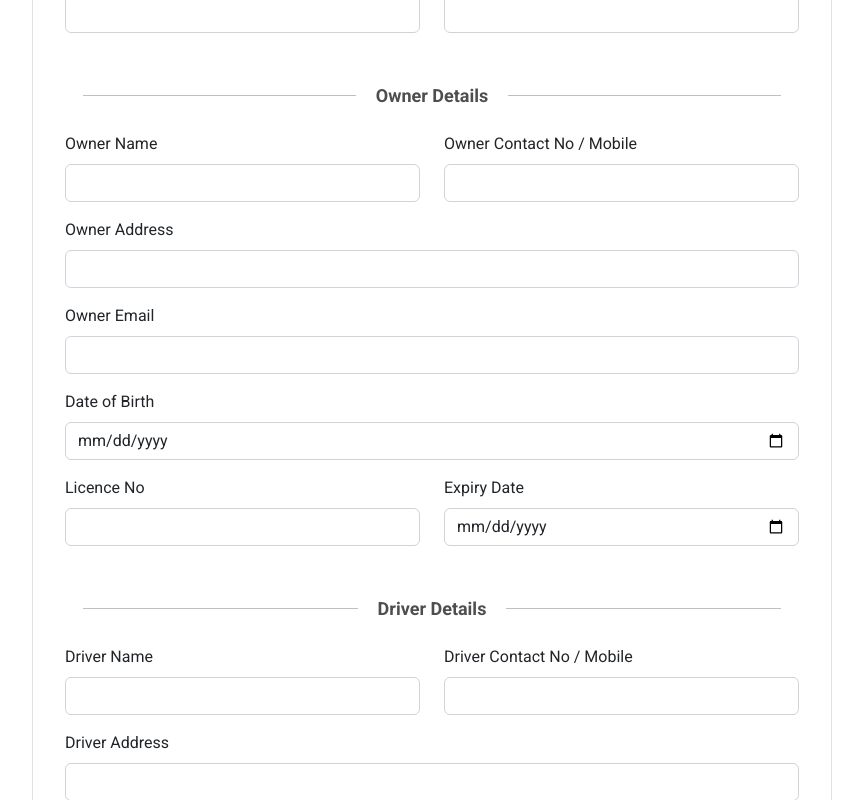
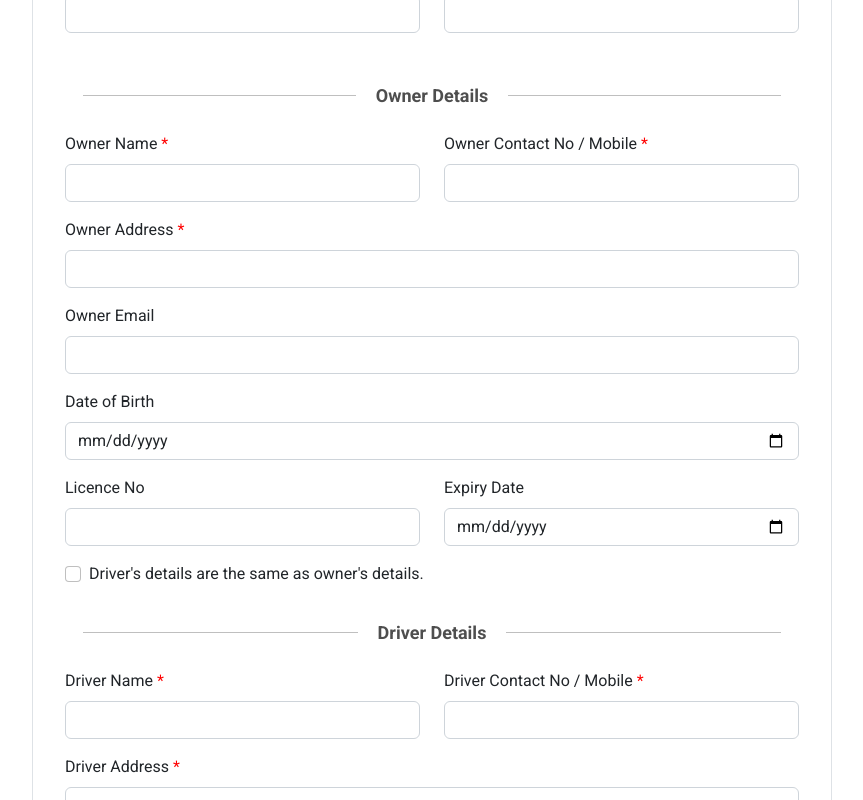
Before and after one commit to bqShina/monash-auto-body, a React (Vite) app in the folder front-end/: page / in a window 1280 px wide. Shown: the part 800-1600 px from the top of the page, without its empty margins (208-1071 px from the left). Built offline with nearby package versions, Linux system fonts and the light colour scheme.

Commit message:
update form validation and auto fill for driver details

```diff
--- a/front-end/src/App.css
+++ b/front-end/src/App.css
@@ -10,6 +10,10 @@
 
 * {
     font-family: 'Roboto', sans-serif;
+}
+
+.required, .warning {
+    color: red;
 }
 
 h2.form-title {
--- a/front-end/src/components/Form.tsx
+++ b/front-end/src/components/Form.tsx
@@ -107,21 +107,27 @@ export const Form = () => {
   const { steps, currentStepIndex, step, isFirstStep, isLastStep, back, next } =
     useMultistepForm([
       <VehicleForm
+        key={"yourVehicle"}
         title="Your Vehicle Details"
+        editForm={editForm}
         yourVehicle={true}
         thirdVehicle={false}
         fields={fields1}
         updateFields={updateFields1}
       />,
       <VehicleForm
+        key={"offendingVehicle"}
         title="Offending Vehicle Details"
+        editForm={editForm}
         yourVehicle={false}
         thirdVehicle={false}
         fields={fields2}
         updateFields={updateFields2}
       />,
       <VehicleForm
+        key={"thirdVehicle"}
         title="Third Vehicle Details"
+        editForm={editForm}
         yourVehicle={false}
         thirdVehicle={true}
         fields={fields3}
--- a/front-end/src/components/RoleForm.tsx
+++ b/front-end/src/components/RoleForm.tsx
@@ -4,11 +4,19 @@ import { VehiclesData } from "../dataStructures/dataTemplate";
 
 interface Props {
   role: string;
+  yourVehicle: boolean;
+  thirdVehicle: boolean;
   fields: VehiclesData;
   updateFields: (fields: Partial<VehiclesData>) => void;
 }
 
-export const RoleForm = ({ role, fields, updateFields }: Props) => {
+export const RoleForm = ({
+  role,
+  yourVehicle,
+  thirdVehicle,
+  fields,
+  updateFields,
+}: Props) => {
   const isDriver = role === "Driver";
   return (
     <>
@@ -19,7 +27,9 @@ export const RoleForm = ({ role, fields, updateFields }: Props) => {
       </div>
       <div className="row">
         <div className="col-md-6 mb-3">
-          <label className="form-label">{role} Name</label>
+          <label className="form-label">
+            {role} Name {!thirdVehicle && <span className="required">*</span>}
+          </label>
           <input
             type="text"
             className="form-control"
@@ -29,10 +39,14 @@ export const RoleForm = ({ role, fields, updateFields }: Props) => {
                 ? updateFields({ nameDriver: e.target.value })
                 : updateFields({ nameOwner: e.target.value })
             }
+            required={!thirdVehicle}
           />
         </div>
         <div className="col-md-6 mb-3">
-          <label className="form-label">{role} Contact No / Mobile</label>
+          <label className="form-label">
+            {role} Contact No / Mobile{" "}
+            {!thirdVehicle && <span className="required">*</span>}
+          </label>
           <input
             type="text"
             className="form-control"
@@ -42,11 +56,14 @@ export const RoleForm = ({ role, fields, updateFields }: Props) => {
                 ? updateFields({ contactNumDriver: e.target.value })
                 : updateFields({ contactNumOwner: e.target.value })
             }
+            required={!thirdVehicle}
           />
         </div>
       </div>
       <div className="mb-3">
-        <label className="form-label">{role} Address</label>
+        <label className="form-label">
+          {role} Address {!thirdVehicle && <span className="required">*</span>}
+        </label>
         <input
           type="text"
           className="form-control"
@@ -56,13 +73,14 @@ export const RoleForm = ({ role, fields, updateFields }: Props) => {
               ? updateFields({ addressDriver: e.target.value })
               : updateFields({ addressOwner: e.target.value })
           }
+          required={!thirdVehicle}
         />
       </div>
 
       <div className="mb-3">
         <label className="form-label">{role} Email</label>
         <input
-          type="text"
+          type="email"
           className="form-control"
           value={isDriver ? fields.emailDriver : fields.emailOwner}
           onChange={(e) =>
@@ -74,7 +92,8 @@ export const RoleForm = ({ role, fields, updateFields }: Props) => {
       </div>
       <div className="mb-3">
         <label htmlFor="datePicker" className="form-label">
-          Date of Birth
+          Date of Birth{" "}
+          {!thirdVehicle && !yourVehicle && <span className="required">*</span>}
         </label>
         <input
           type="date"
@@ -86,11 +105,17 @@ export const RoleForm = ({ role, fields, updateFields }: Props) => {
               ? updateFields({ dobDriver: e.target.value })
               : updateFields({ dobOwner: e.target.value })
           }
+          required={!thirdVehicle && !yourVehicle}
         />
       </div>
       <div className="row">
         <div className="col-md-6 mb-3">
-          <label className="form-label">Licence No</label>
+          <label className="form-label">
+            Licence No{" "}
+            {!thirdVehicle && !yourVehicle && (
+              <span className="required">*</span>
+            )}
+          </label>
           <input
             type="text"
             className="form-control"
@@ -100,10 +125,16 @@ export const RoleForm = ({ role, fields, updateFields }: Props) => {
                 ? updateFields({ licenceNumDriver: e.target.value })
                 : updateFields({ licenceNumOwner: e.target.value })
             }
+            required={!thirdVehicle && !yourVehicle}
           />
         </div>
         <div className="col-md-6 mb-3">
-          <label className="form-label">Expiry Date</label>
+          <label className="form-label">
+            Expiry Date{" "}
+            {!thirdVehicle && !yourVehicle && (
+              <span className="required">*</span>
+            )}
+          </label>
           <input
             type="date"
             className="form-control"
@@ -113,6 +144,7 @@ export const RoleForm = ({ role, fields, updateFields }: Props) => {
                 ? updateFields({ expiryDateDriver: e.target.value })
                 : updateFields({ expiryDateOwner: e.target.value })
             }
+            required={!thirdVehicle && !yourVehicle}
           />
         </div>
       </div>
--- a/front-end/src/components/SignatureInput.tsx
+++ b/front-end/src/components/SignatureInput.tsx
@@ -80,6 +80,9 @@ export const SignatureInput: React.FC<Props> = ({ fields, updateFields }) => {
           </button>
         </div>
       )}
+      <small className="warning mt-5">
+        Remember to click 'Save' to save the signature
+      </small>
     </>
   );
 };
--- a/front-end/src/components/VehicleForm.tsx
+++ b/front-end/src/components/VehicleForm.tsx
@@ -1,11 +1,19 @@
-import React, { Dispatch, SetStateAction, useState } from "react";
+import React, {
+  ChangeEvent,
+  Dispatch,
+  SetStateAction,
+  useEffect,
+  useState,
+} from "react";
 import { RoleForm } from "./RoleForm";
 import { ABNForm } from "./ABNForm";
 import { FieldValues, UseFormRegister } from "react-hook-form";
 import { VehiclesData } from "../dataStructures/dataTemplate";
+import { FormCheckInputProps } from "react-bootstrap/esm/FormCheckInput";
 
 interface Props {
   title: string;
+  editForm: boolean;
   yourVehicle: boolean;
   thirdVehicle: boolean;
   fields: VehiclesData;
@@ -14,12 +22,46 @@ interface Props {
 
 export const VehicleForm = ({
   title,
+  editForm,
   yourVehicle,
   thirdVehicle,
   fields,
   updateFields,
 }: Props) => {
-  // console.log(title, fields);
+  const [isSameDriver, setIsSameDriver] = useState(
+    fields.nameOwner === fields.nameDriver && fields.nameOwner !== ""
+  );
+  const handleCheckboxChange = (event: ChangeEvent<HTMLInputElement>) => {
+    setIsSameDriver(event.target.checked);
+    console.log("check", isSameDriver);
+  };
+  // useEffect(() => {
+  //   setIsSameDriver(false);
+  // }, []);
+  useEffect(() => {
+    if (isSameDriver) {
+      updateFields({
+        dobDriver: fields.dobOwner,
+        addressDriver: fields.addressOwner,
+        contactNumDriver: fields.contactNumOwner,
+        emailDriver: fields.emailOwner,
+        expiryDateDriver: fields.expiryDateOwner,
+        licenceNumDriver: fields.licenceNumOwner,
+        nameDriver: fields.nameOwner,
+      });
+    }
+    // else if (!editForm && !isSameDriver) {
+    //   updateFields({
+    //     dobDriver: "",
+    //     addressDriver: "",
+    //     contactNumDriver: "",
+    //     emailDriver: "",
+    //     expiryDateDriver: "",
+    //     licenceNumDriver: "",
+    //     nameDriver: "",
+    //   });
+    // }
+  }, [isSameDriver]);
   return (
     <>
       <h2 className="form-title">
@@ -29,17 +71,26 @@ export const VehicleForm = ({
 
       <div className="row">
         <div className="col-md-6 mb-3">
-          <label className="form-label">Make, Model, Year</label>
+          <label className="form-label">
+            Make, Model, Year{" "}
+            {!thirdVehicle && !yourVehicle && (
+              <span className="required">*</span>
+            )}
+          </label>
           <input
             autoFocus
             type="text"
             className="form-control"
             value={fields.model}
             onChange={(e) => updateFields({ model: e.target.value })}
+            required={!thirdVehicle && !yourVehicle}
           />
         </div>
         <div className="col-md-6 mb-3">
-          <label className="form-label">Vehicle Registration</label>
+          <label className="form-label">
+            Vehicle Registration{" "}
+            {!thirdVehicle && <span className="required">*</span>}
+          </label>
           <input
             type="text"
             className="form-control"
@@ -47,12 +98,17 @@ export const VehicleForm = ({
             onChange={(e) =>
               updateFields({ vehicleRegistration: e.target.value })
             }
+            required={!thirdVehicle}
+            title="Please enter your vehicle registration"
           />
         </div>
       </div>
       {yourVehicle && <ABNForm fields={fields} updateFields={updateFields} />}
       <div className="mb-3">
-        <span className="form-label">Insured?</span>
+        <span className="form-label">
+          Insured?{" "}
+          {!thirdVehicle && !yourVehicle && <span className="required">*</span>}
+        </span>
         <div className="form-check">
           <input
             className="form-check-input"
@@ -61,6 +117,7 @@ export const VehicleForm = ({
             value="Y"
             checked={fields.insured === "Y"}
             onChange={() => updateFields({ insured: "Y" })}
+            required={!thirdVehicle && !yourVehicle}
           />
           <label className="form-label">Y</label>
         </div>
@@ -72,36 +129,85 @@ export const VehicleForm = ({
             value="N"
             checked={fields.insured === "N"}
             onChange={() => updateFields({ insured: "N" })}
+            required={!thirdVehicle && !yourVehicle}
           />
           <label className="form-label">N</label>
         </div>
       </div>
-
+      {fields.insured !== "N" && (
         <div className="row">
           <div className="col-md-6 mb-3">
-          <label className="form-label">Insurer (if Y)</label>
+            <label className="form-label">
+              Insurer (if Y){" "}
+              {!thirdVehicle && !yourVehicle && (
+                <span className="required">*</span>
+              )}
+            </label>
             <input
               type="text"
               className="form-control"
               value={fields.insurer}
               onChange={(e) => updateFields({ insurer: e.target.value })}
+              required={!thirdVehicle && !yourVehicle}
             />
           </div>
           <div className="col-md-6 mb-3">
-          <label className="form-label">Claim & Policy No</label>
+            <label className="form-label">
+              Claim & Policy No{" "}
+              {!thirdVehicle && !yourVehicle && (
+                <span className="required">*</span>
+              )}
+            </label>
             <input
               type="text"
               className="form-control"
               value={fields.insurerPolicyNum}
-            onChange={(e) => updateFields({ insurerPolicyNum: e.target.value })}
+              onChange={(e) =>
+                updateFields({ insurerPolicyNum: e.target.value })
+              }
+              required={!thirdVehicle && !yourVehicle}
             />
           </div>
         </div>
+      )}
 
       {!thirdVehicle && (
-        <RoleForm role="Owner" fields={fields} updateFields={updateFields} />
+        <>
+          <RoleForm
+            key={"owner"}
+            role="Owner"
+            yourVehicle={yourVehicle}
+            thirdVehicle={thirdVehicle}
+            fields={fields}
+            updateFields={updateFields}
+          />
+          {/* {!editForm && ( */}
+          <div className="form-check">
+            <input
+              className="form-check-input"
+              type="checkbox"
+              onChange={handleCheckboxChange}
+              value=""
+              id="flexCheckDefault"
+              checked={isSameDriver}
+            />
+            <label className="form-check-label" htmlFor="flexCheckDefault">
+              Driver's details are the same as owner's details.
+            </label>
+          </div>
+          {/* )} */}
+        </>
       )}
-      <RoleForm role="Driver" fields={fields} updateFields={updateFields} />
+      {/* {!isSameDriver && ( */}
+      <RoleForm
+        key={"driver"}
+        role="Driver"
+        yourVehicle={yourVehicle}
+        thirdVehicle={thirdVehicle}
+        fields={fields}
+        updateFields={updateFields}
+      />
+      {/* )} */}
     </>
   );
 };
```
Also changed, not shown: 1 other file (tests, documents, lock files or other folders). Lines whose indentation alone changed are shown as unchanged.
